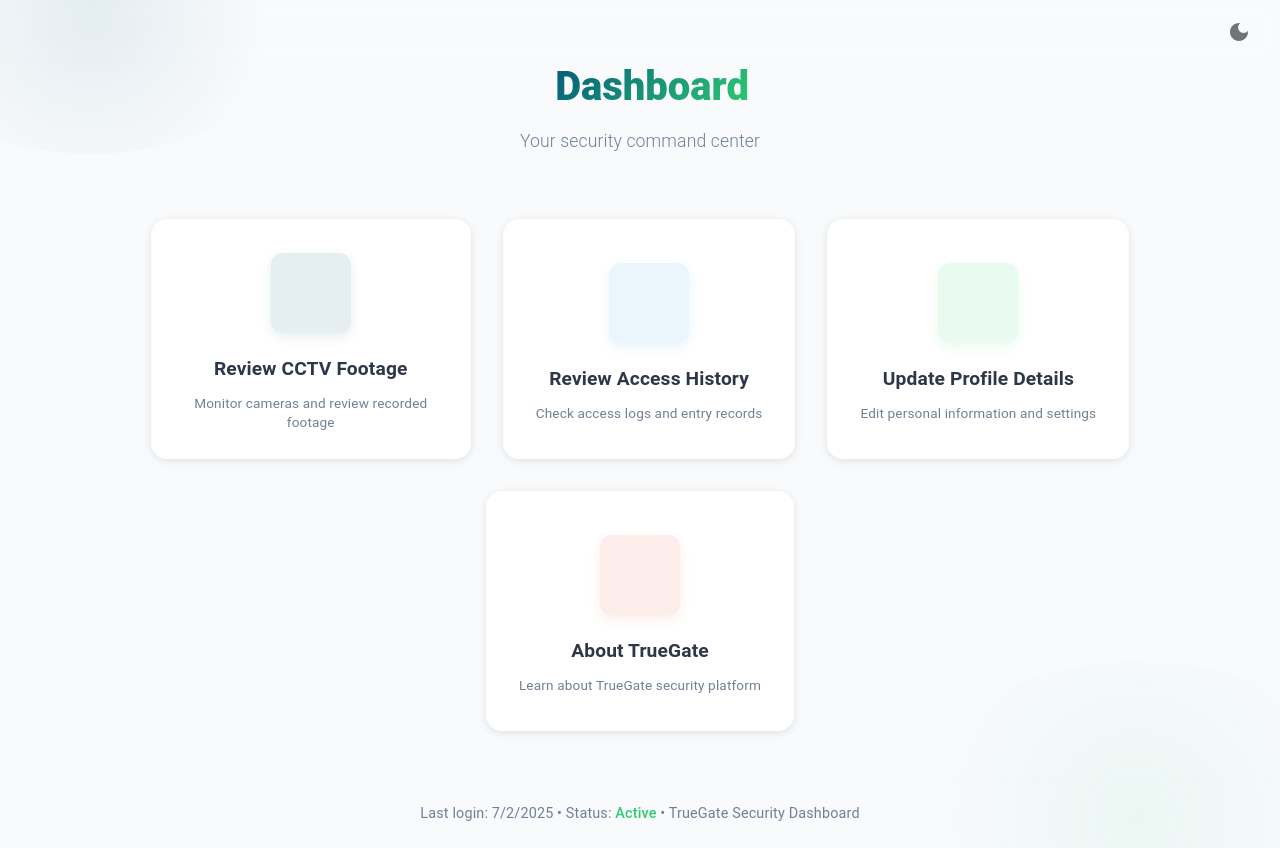
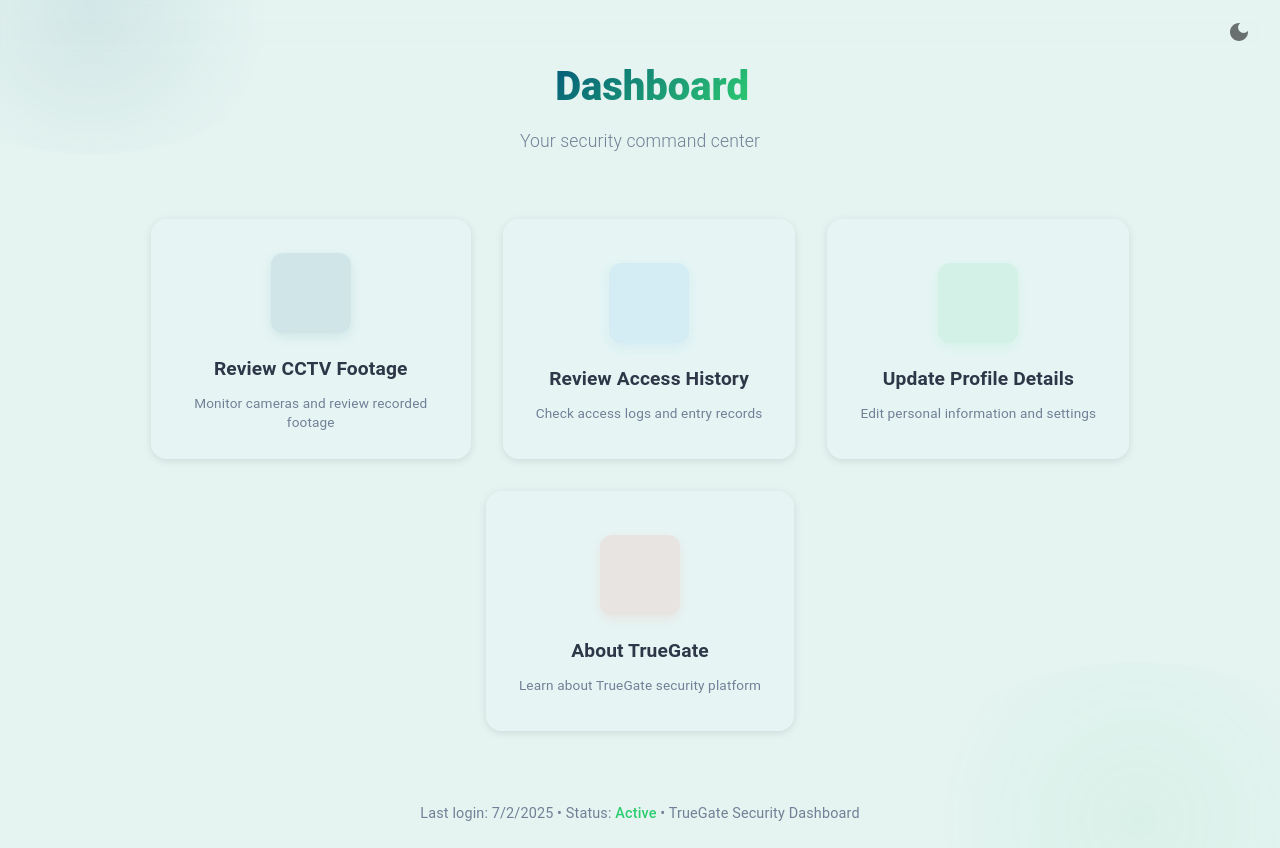
Before and after one commit to akilapilapitiya/TrueGate, a React (Vite) app in the folder frontend/: page /dashboard in a window 1280 px wide. Built offline with nearby package versions, Linux system fonts and the light colour scheme; some icons are missing.

Commit message:
App bar color changed

```diff
--- a/frontend/src/components/Navbar.jsx
+++ b/frontend/src/components/Navbar.jsx
@@ -1,4 +1,4 @@
-import React, { useState, lazy, Suspense } from "react";
+import React, { useState, useEffect, lazy, Suspense } from "react";
 import {
   AppBar,
   Toolbar,
@@ -35,11 +35,23 @@
 const ProfileCard = lazy(() => import("./ProfileCard"));
 const NotificationCard = lazy(() => import("./NotificationCard"));
 
+
 const Navbar = () => {
   const { isDarkMode, toggleTheme, theme } = useAppTheme();
   const navigate = useNavigate();
   const [drawerOpen, setDrawerOpen] = useState(false);
 
+   // Scroll effect
+ const [isScrolled, setIsScrolled] = useState(false);
+
+  useEffect(() => {
+    const handleScroll = () => {
+      setIsScrolled(window.scrollY > 10); // change color after 10px scroll
+    };
+
+    window.addEventListener("scroll", handleScroll);
+    return () => window.removeEventListener("scroll", handleScroll);
+  }, []);
   // Check login status
   const { user } = useSelector((store) => store.user);
   const isLoggedIn = user && Object.keys(user).length > 0;
@@ -90,10 +102,12 @@
   return (
     <>
       <AppBar
-        position="fixed"
-        elevation={0}
-        sx={{
-          bgcolor: "transparent",
+         position="fixed"
+  elevation={isScrolled ? 4 : 0}
+  sx={{
+    bgcolor: isScrolled
+      ? theme.palette.background.paper
+      : "transparent",
           color: theme.palette.text.primary,
           borderRadius: 0,
           backdropFilter: "blur(8px)",
--- a/frontend/src/data/OnlineUser.js
+++ b/frontend/src/data/OnlineUser.js
@@ -2,8 +2,8 @@
 export const onlineUsers = [
   {
     id: 1,
-    name: "Mahinda Rajapaksa",
-    initials: "MR",
+    name: "Sandali Hiranya",
+    initials: "SH",
     status: "online",
     lastSeen: "Just now",
     role: "Security Expert",
--- a/frontend/src/theme/colors.js
+++ b/frontend/src/theme/colors.js
@@ -36,8 +36,8 @@
     contrastText: "rgb(255, 255, 255)",
   },
   background: {
-    default: "rgba(248, 250, 252, 1)",
-    paper: "rgba(255, 255, 255, 0.95)",
+    default: "rgba(229, 244, 241, 1)",
+    paper: "rgba(230, 245, 244, 0.95)",
   },
   text: {
     primary: "rgb(45, 55, 72)",
@@ -86,7 +86,7 @@
   },
   background: {
     default: "rgba(15, 23, 42, 0.95)",
-    paper: "rgba(34, 45, 62, 0.8)",
+    paper: "rgba(2, 15, 47, 0.8)",
   },
   text: {
     primary: "rgb(248, 250, 252)",
```
